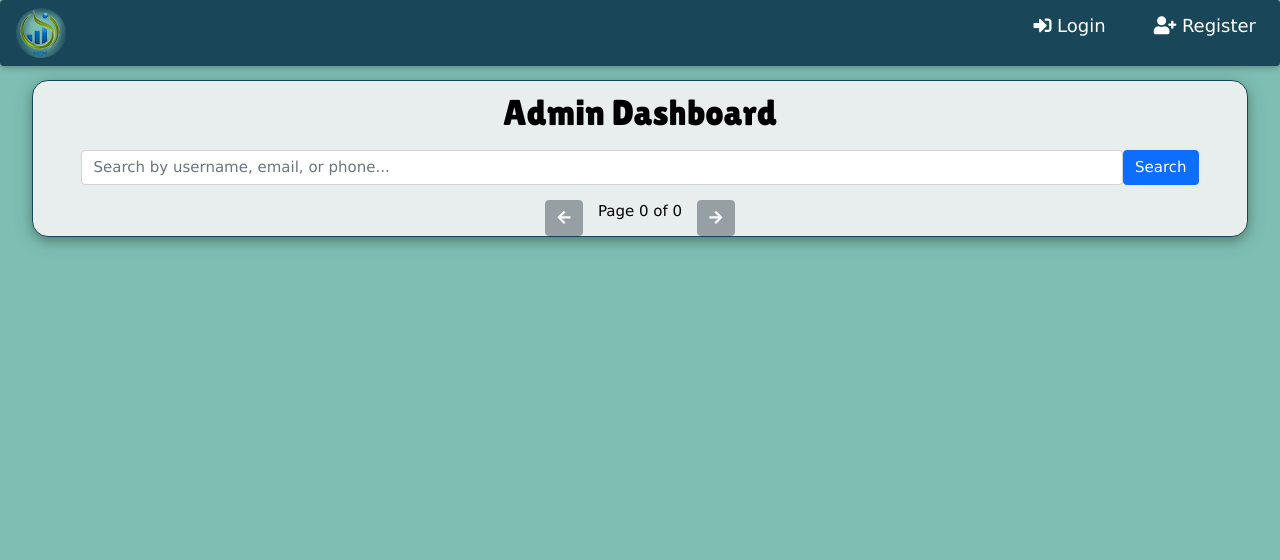
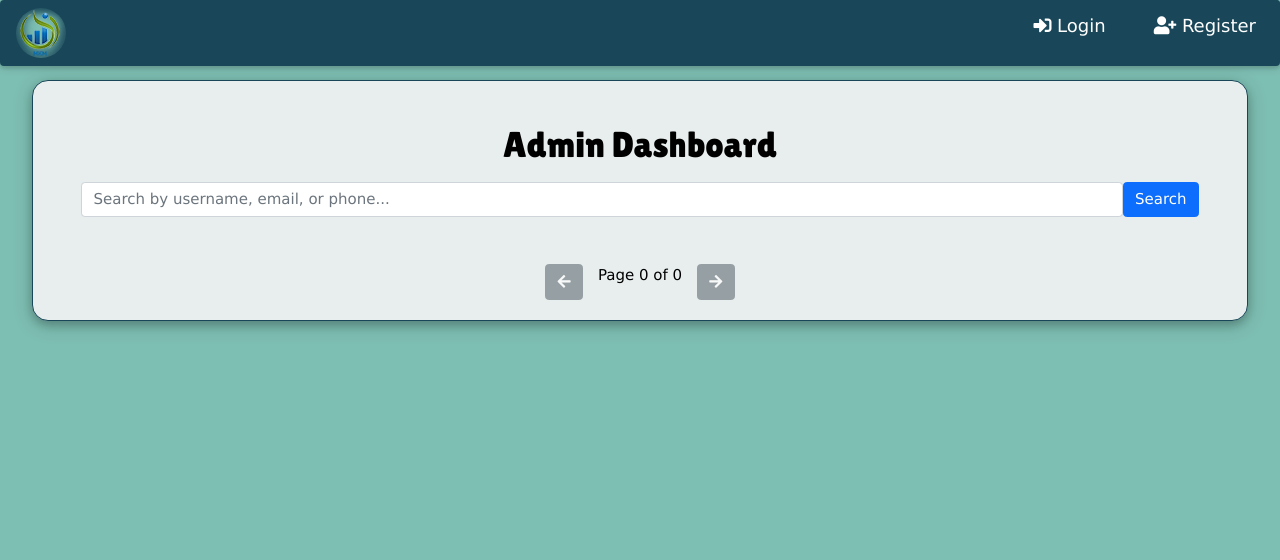
Before and after one commit to vilimov/VirtualWallet_TelerikProject, an ASP.NET Core app: template Virtual Wallet/Virtual Wallet/Views/Admins/Dashboard.cshtml in a window 1280 px wide. Shown: the top 560 px of the page. Run offline with ASP.NET Core 8, Linux system fonts and the light colour scheme; the template is opened without the code that fills it, so the values that code supplies are empty; style sheets or scripts are compiled from the project's sources; some libraries are stand-ins or nearby versions.

Commit message:
Little Changes in Dashboard and Profile Views

```diff
--- a/Virtual Wallet/Virtual Wallet/Program.cs
+++ b/Virtual Wallet/Virtual Wallet/Program.cs
@@ -38,8 +38,8 @@
             {
 
 
-                //string connectionString = @"Server=FREAKY\MSSQLSERVER2022;Database=VirtualWalletDataBase;Trusted_Connection=True;Encrypt=False;";
-				string connectionString = @"Server=MILA-V15G2\SQLEXPRESS;Database=VirtualWalletDataBase;Trusted_Connection=True;Encrypt=False;";
+                string connectionString = @"Server=FREAKY\MSSQLSERVER2022;Database=VirtualWalletDataBase;Trusted_Connection=True;Encrypt=False;";
+				//string connectionString = @"Server=MILA-V15G2\SQLEXPRESS;Database=VirtualWalletDataBase;Trusted_Connection=True;Encrypt=False;";
                 //string connectionString = @"Server=VILIMOV-PC;Database=VirtualWalletDataBase;Trusted_Connection=True;Encrypt=False;";
                 //string connectionString = @"Server=localhost;Database=VirtualWalletDataBase;Trusted_Connection=True;Encrypt=False;";
 
--- a/Virtual Wallet/Virtual Wallet/Views/Admins/Dashboard.cshtml
+++ b/Virtual Wallet/Virtual Wallet/Views/Admins/Dashboard.cshtml
@@ -13,7 +13,7 @@
 <link rel="preconnect" href="https://fonts.gstatic.com" crossorigin>
 <link href="https://fonts.googleapis.com/css2?family=Lilita+One&display=swap" rel="stylesheet">
 
-<div class="container">
+<div class="container w3-white w3-padding-32">
 	<h1 class="text-center" style="font-family: 'Lilita One' , cursive;">Admin Dashboard</h1>
 	<p></p>
 	<form asp-action="Dashboard" asp-controller="Admins" method="get" class="mb-3">
@@ -82,7 +82,7 @@
 	</div>
 </div>
 
-<div class="d-flex justify-content-center">
+<div class="d-flex justify-content-center" style="padding-bottom:20px">
 	<form asp-action="Dashboard" asp-controller="Admins" method="get" class="d-inline">
 		<input type="hidden" name="pageNumber" value="@(Model.PageNumber - 1)" />
 		<input type="hidden" name="search" value="@Model.Search" />
--- a/Virtual Wallet/Virtual Wallet/Views/Users/Profile.cshtml
+++ b/Virtual Wallet/Virtual Wallet/Views/Users/Profile.cshtml
@@ -60,7 +60,7 @@
             </div>
         </div>
 
-        <!-- First name and Last name -->
+        <!-- First Name -->
         <div class="col-6">
             <div class="card mb-3 bg-light shadow">
                 <div class="card-body d-flex justify-content-between align-items-center">
```
